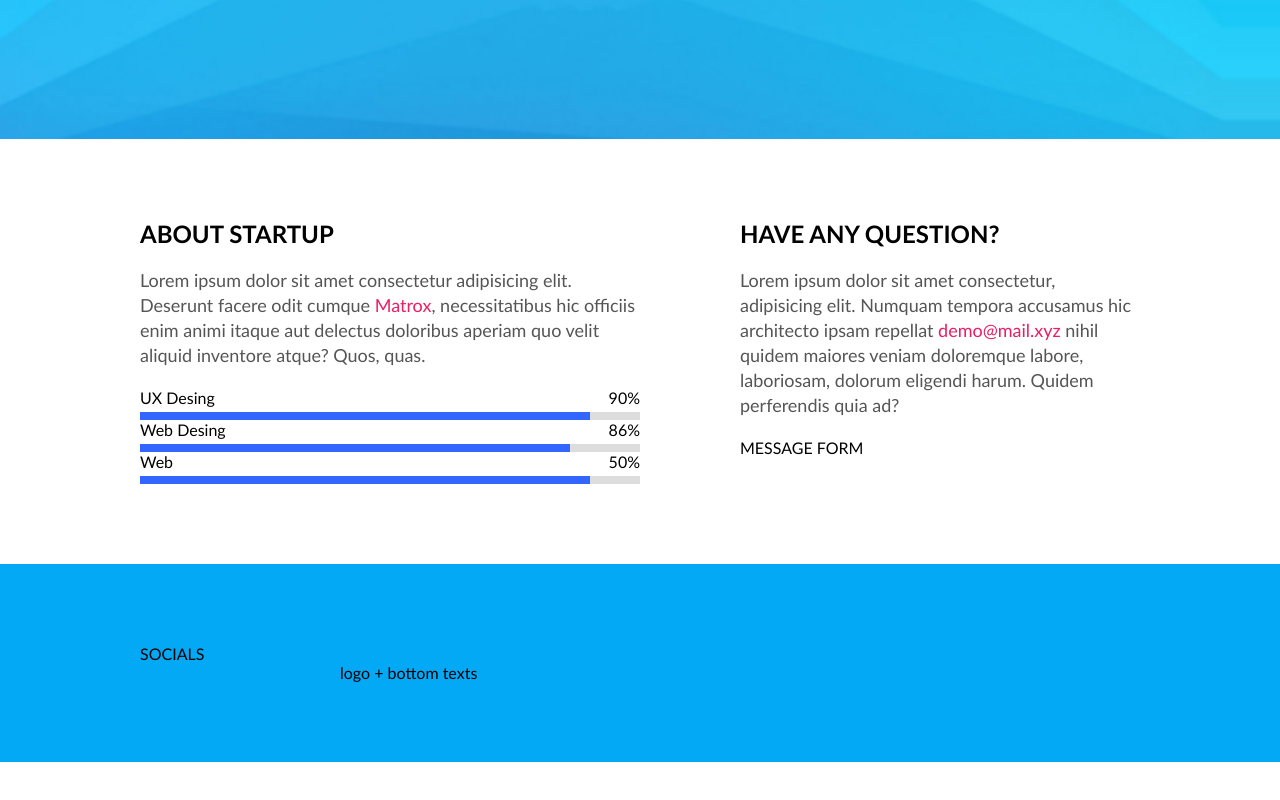
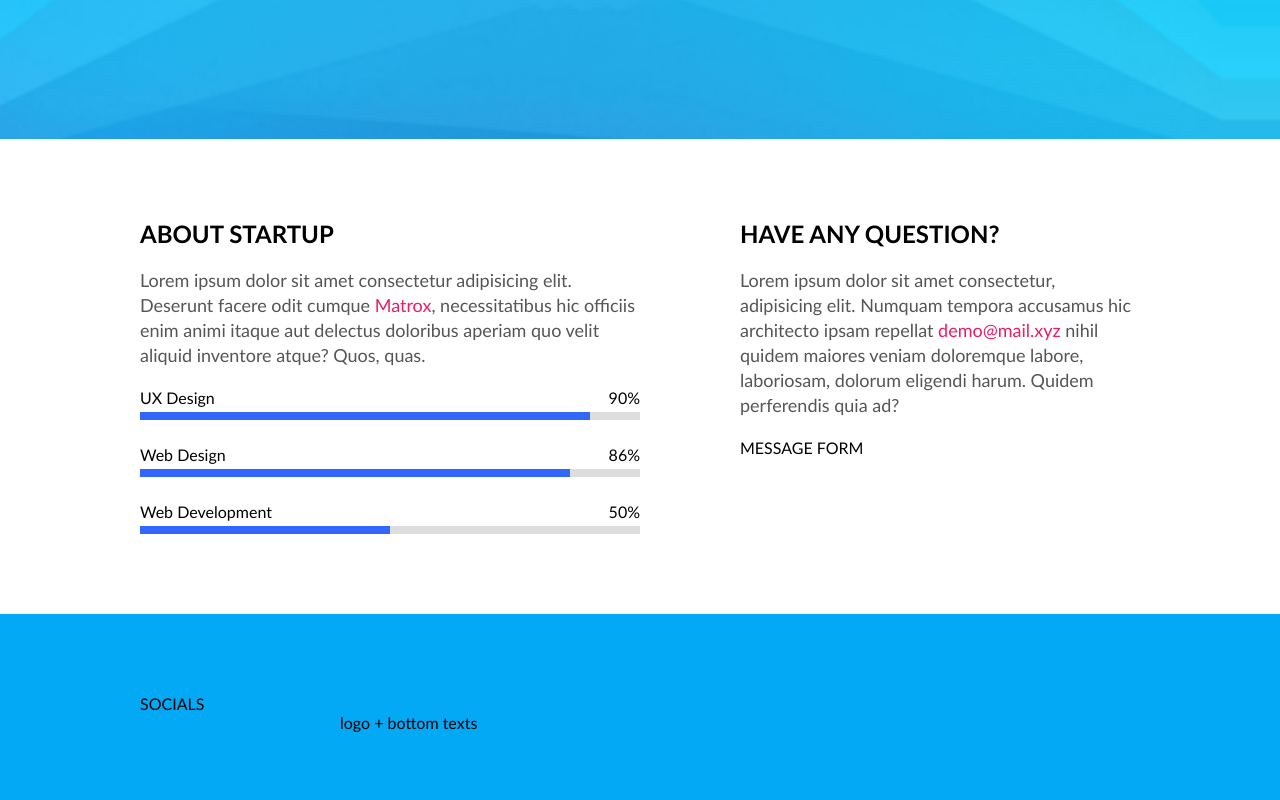
Before and after one commit to plukenis/5-coming-soon, a website with bundled scripts: page index.html in a window 1280 px wide. Shown: the part 661-1461 px from the top of the page. Before the commit the page ends 1423 px from the top, so only its background shows below. Built offline with nearby package versions, Linux system fonts and the light colour scheme.

Commit message:
import/export

```diff
--- a/css/components/progress-bar.css
+++ b/css/components/progress-bar.css
@@ -1,8 +1,8 @@
 .progress-bar {
     width: 100%;
 }
-.progress-bar + .progress-bar{
-    margin-bottom: 25px;
+.progress-bar + .progress-bar {
+    margin-top: 25px;
 }
 .progress-bar > .top {
     display: inline-block;
--- a/index.html
+++ b/index.html
@@ -49,25 +49,29 @@
                 <p class="section-description">Lorem ipsum dolor sit amet consectetur adipisicing elit. Deserunt facere odit cumque <a href="#">Matrox</a>, necessitatibus hic officiis enim animi itaque aut delectus doloribus aperiam quo velit aliquid inventore atque? Quos, quas.</p>
                 <div class="progress-bar">
                     <div class="top">
-                        <div class="label">UX Desing</div>
+                        <div class="label">UX Design</div>
                         <div class="value">90%</div>
                     </div>
                     <div class="bottom">
                         <div class="progress" style="width: 90%;"></div>
                     </div>
+                </div>
+                <div class="progress-bar">
                     <div class="top">
-                        <div class="label">Web Desing</div>
+                        <div class="label">Web Design</div>
                         <div class="value">86%</div>
                     </div>
                     <div class="bottom">
                         <div class="progress" style="width: 86%;"></div>
                     </div>
+                </div>
+                <div class="progress-bar">
                     <div class="top">
-                        <div class="label">Web </div>
+                        <div class="label">Web Development</div>
                         <div class="value">50%</div>
                     </div>
                     <div class="bottom">
-                        <div class="progress" style="50%;"></div>
+                        <div class="progress" style="width: 50%;"></div>
                     </div>
                 </div>
             </div>
@@ -89,6 +93,8 @@
             logo + bottom texts
         </div>
     </footer>
+
+    <script src="./js/main.js" type="module" defer></script>
 </body>
 
 </html>
--- /dev/null
+++ b/js/components/progress-bar/ProgressBars.js
@@ -0,0 +1,8 @@
+class ProgressBars {
+    constructor() {
+        console.log('running...');
+    }
+}
+
+
+export { ProgressBars }
--- /dev/null
+++ b/js/main.js
@@ -0,0 +1,3 @@
+import { ProgressBars } from "./components/progress-bar/ProgressBars";
+
+new ProgressBars();
```
Also changed, not shown: js/data/progressBarData.js (added).
